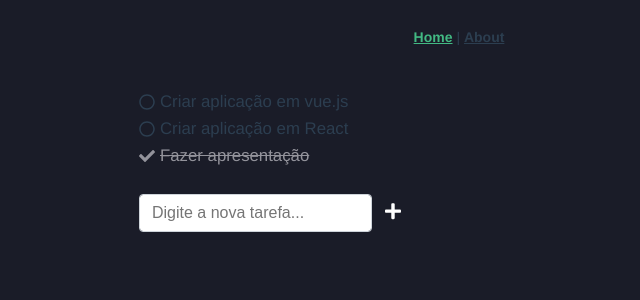
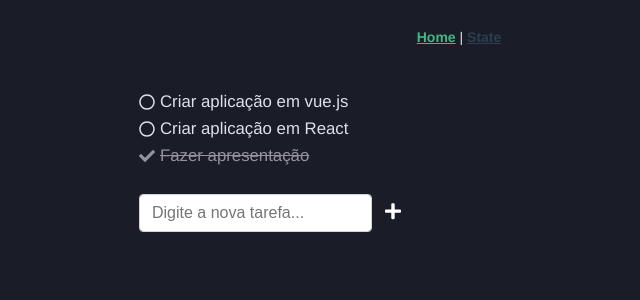
Before and after one commit to pedrogustavo/todo-app-vue, a Vue app: page / in a window 1280 px wide. Shown: the top 300 px of the page, without its empty margins (181-821 px from the left). Built offline with nearby package versions, Linux system fonts and the light colour scheme.

Commit message:
:art: Altera rota para about para state

```diff
--- a/src/App.vue
+++ b/src/App.vue
@@ -2,7 +2,7 @@
   <div id="app">
     <div id="nav">
       <router-link to="/">Home</router-link> |
-      <router-link to="/about">About</router-link>
+      <router-link to="/state">State</router-link>
     </div>
     <router-view/>
   </div>
@@ -14,7 +14,6 @@
   -webkit-font-smoothing: antialiased;
   -moz-osx-font-smoothing: grayscale;
   text-align: center;
-  color: #2c3e50;
 }
 
 #nav {
--- a/src/router/index.js
+++ b/src/router/index.js
@@ -11,12 +11,12 @@ const routes = [
     component: Home
   },
   {
-    path: '/about',
-    name: 'About',
+    path: '/state',
+    name: 'State',
     // route level code-splitting
     // this generates a separate chunk (about.[hash].js) for this route
     // which is lazy-loaded when the route is visited.
-    component: () => import(/* webpackChunkName: "about" */ '../views/About.vue')
+    component: () => import(/* webpackChunkName: "state" */ '../views/State.vue')
   }
 ]
 
```
Also changed, not shown: src/views/State.vue (renamed from src/views/About.vue).
